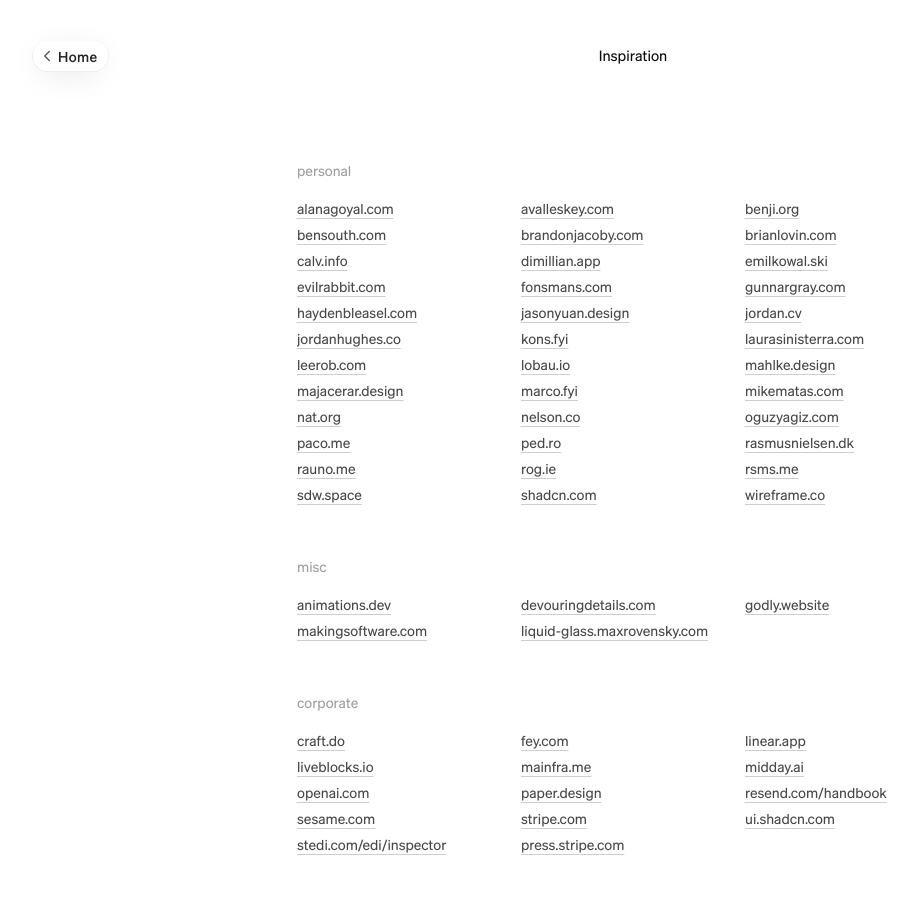
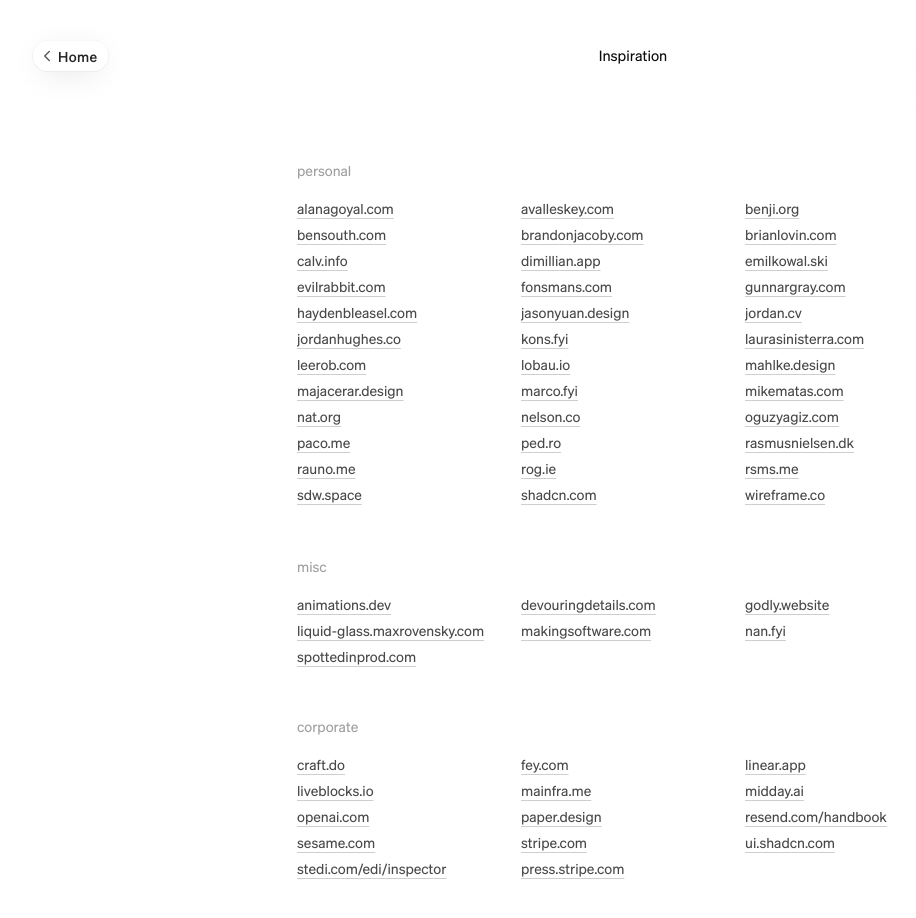
Before and after one commit to aa-io/site, a Next.js app: page /site in a window 1280 px wide. Shown: the top 918 px of the page, without its empty margins (2-918 px from the left). Built offline with nearby package versions, Linux system fonts and the light colour scheme; grey boxes are pictures that could not be loaded.

Commit message:
add to list

```diff
--- a/data/inspiration.ts
+++ b/data/inspiration.ts
@@ -41,8 +41,10 @@ const misc = [
   'animations.dev',
   'devouringdetails.com',
   'godly.website',
+  'liquid-glass.maxrovensky.com',
   'makingsoftware.com',
-  'liquid-glass.maxrovensky.com',
+  'nan.fyi',
+  'spottedinprod.com',
 ];
 
 const corporate = [
```
